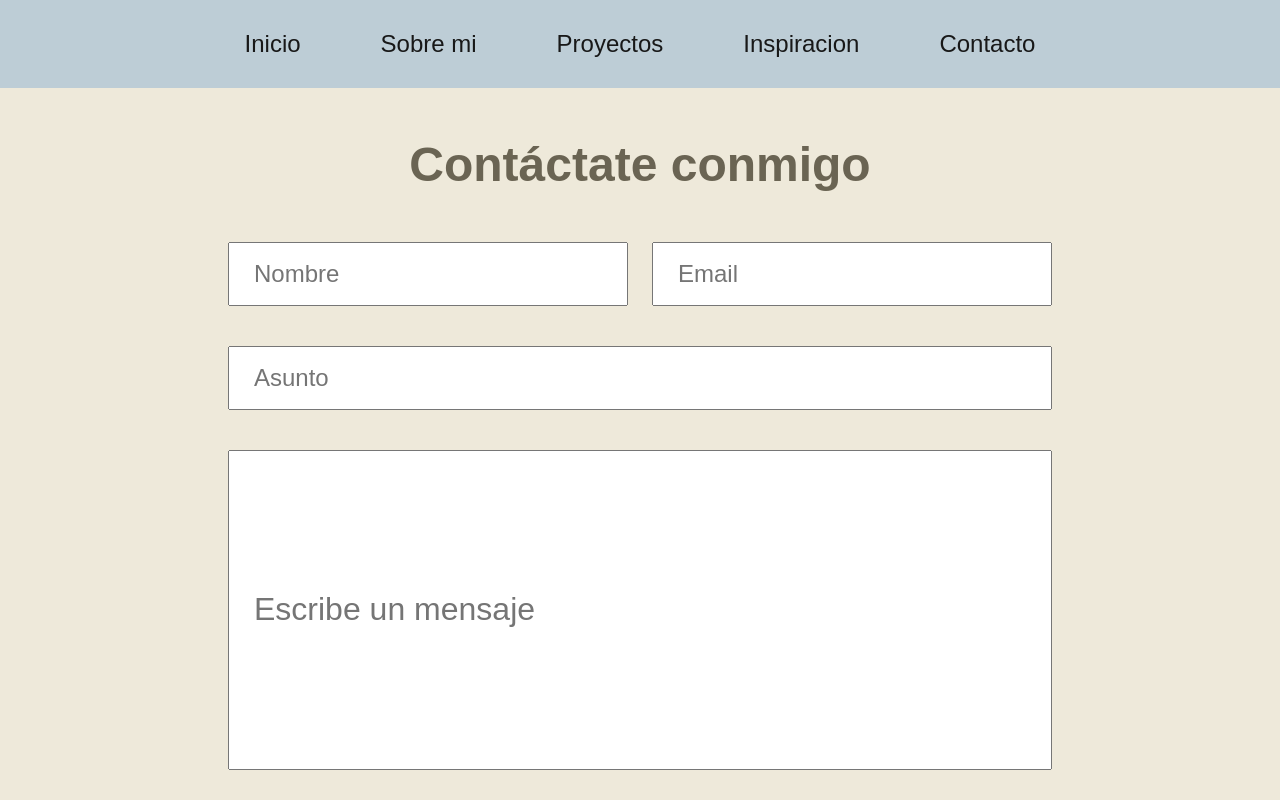
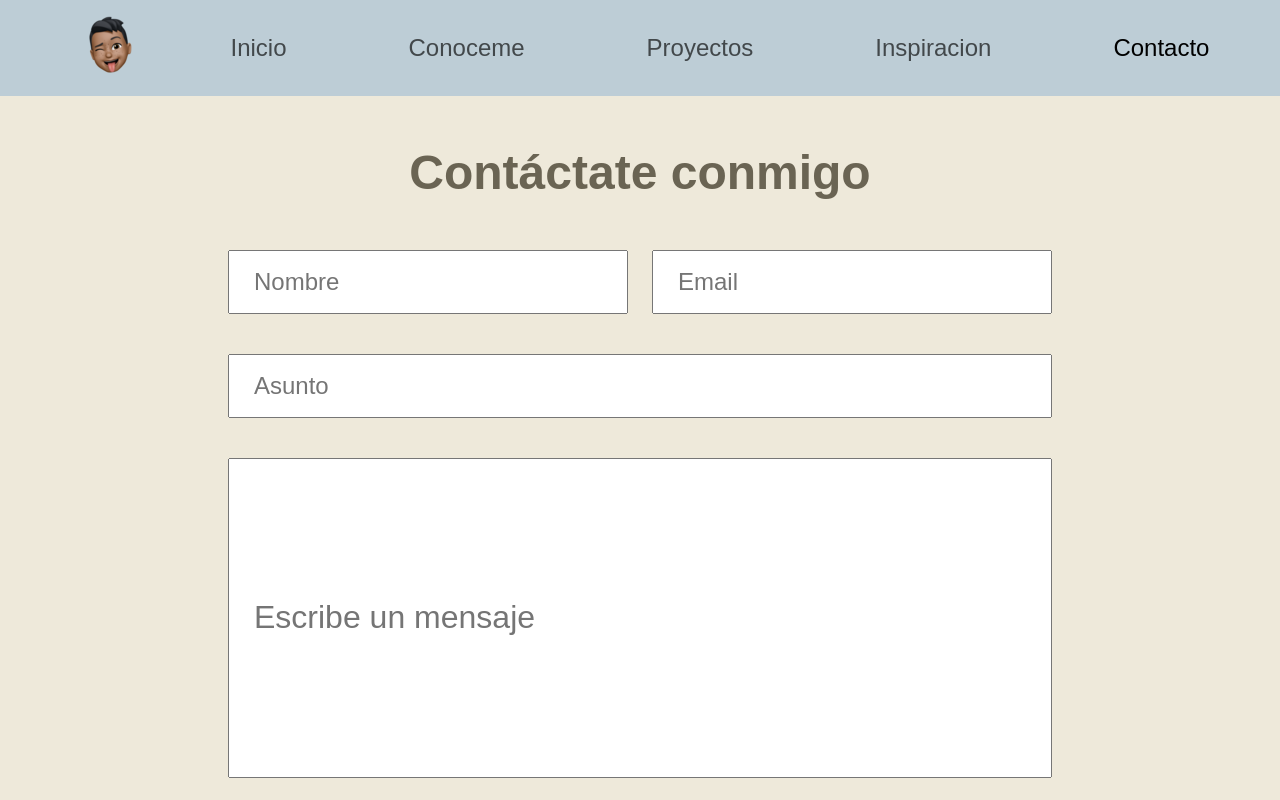
Before and after one commit to nicocaratti/Portfolio-Web, a plain HTML site: page pages/contacto.html in a window 1280 px wide. Shown: the top 800 px of the page. Drawn offline with nearby package versions, Linux system fonts and the light colour scheme.

Commit message:
codigo en limpio con navbar responsive

```diff
--- a/css/style.css
+++ b/css/style.css
@@ -19,29 +19,18 @@ body{
     display: block;
 }
 
-header{
-    width: 100%;
-    height: 8.8rem;
-    background-color:#BDCDD6;
-    display: flex;
-    justify-content: center;
-    align-items: center;
+.container-fluid{
+    margin-left: 6.4rem;
 }
 
-.navbar ul{
-    align-items: center;
-    display: flex;
-    list-style: none;
-    gap: 8rem;
-    margin: 0;
-    padding: 0;
+.navbar-nav{
+    gap: 4.8rem;
 }
 
-.navbar a{
+.nav-item a{
+    margin-left: 6.4rem;
     font-family: 'Poppins', sans-serif;
     font-size: 2.4rem;
-    text-decoration: none;
-    color: #181818;
 }
 
 .menu{
--- a/pages/contacto.html
+++ b/pages/contacto.html
@@ -10,16 +10,32 @@
 </head>
 <body>
     <header>
-        <nav class="navbar">
-            <!-- <a href="#" class="enlance-logo-nav"><img src="../assets/img/Face-Nav2.png" alt="" class="logo-nav"></a> -->
-            <a href="" class="menu"><img src="../assets/img/menu.png" alt=""></a>
-            <ul>
-                <li><a href="">Inicio</a></li>
-                <li><a href="">Sobre mi</a></li>
-                <li><a href="">Proyectos</a></li>
-                <li><a href="">Inspiracion</a></li>
-                <li><a href="">Contacto</a></li>
+        <nav class="navbar navbar-expand-lg navbar-light" style="background-color: #BDCDD6;">
+            <div class="container-fluid">
+            <a class="navbar-brand" href="../index.html"><img src="../assets/img/Face-Nav2.png" alt="logo" width="80px"></a>
+            <button class="navbar-toggler" type="button" data-bs-toggle="collapse" data-bs-target="#navbarSupportedContent" aria-controls="navbarSupportedContent" aria-expanded="false" aria-label="Toggle navigation">
+                <span class="navbar-toggler-icon"></span>
+            </button>
+            <div class="collapse navbar-collapse" id="navbarSupportedContent">
+                <ul class="navbar-nav me-auto mb-2 mb-lg-0">
+                <li class="nav-item">
+                    <a class="nav-link" aria-current="page" href="../index.html">Inicio</a>
+                </li>
+                <li class="nav-item">
+                    <a class="nav-link" href="../pages/sobre-mi.html">Conoceme</a>
+                </li>
+                <li class="nav-item">
+                    <a class="nav-link" href="../pages/proyectos.html">Proyectos</a>
+                </li>
+                <li class="nav-item">
+                    <a class="nav-link" href="../pages/inspiracion.html">Inspiracion</a>
+                </li>
+                <li class="nav-item">
+                    <a class="nav-link active" href="../pages/contacto.html">Contacto</a>
+                </li>
                 </ul>
+            </div>
+            </div>
         </nav>
     </header>
     <main>
```
Also changed, not shown: index.html (+29 -2 lines), pages/inspiracion.html (+26 -10 lines), pages/proyectos.html (+26 -10 lines), pages/sobre-mi.html (+26 -10 lines). Lines whose indentation alone changed are shown as unchanged.
